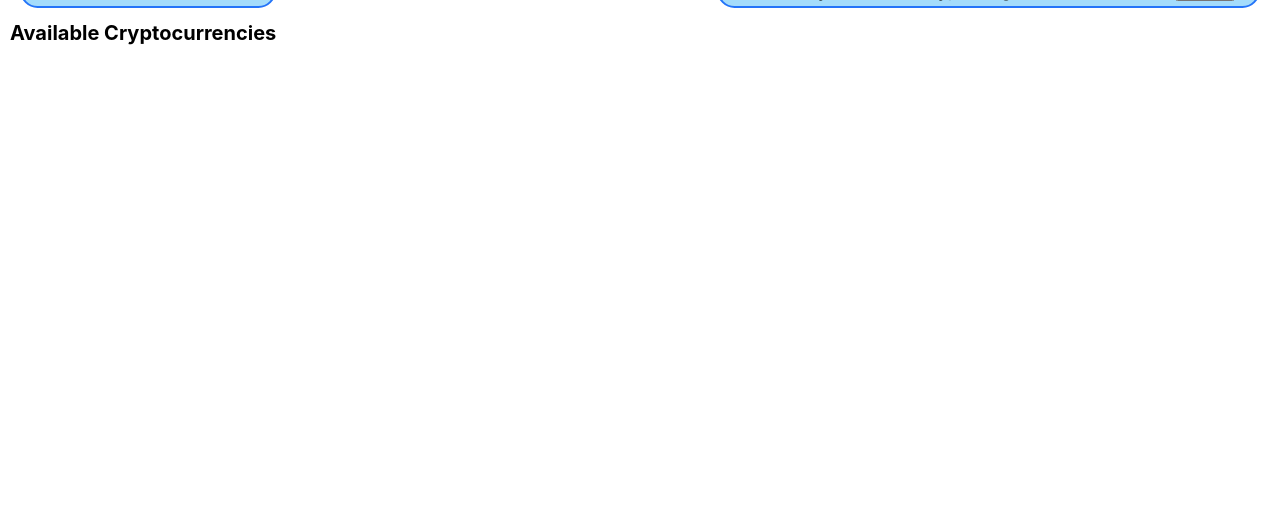
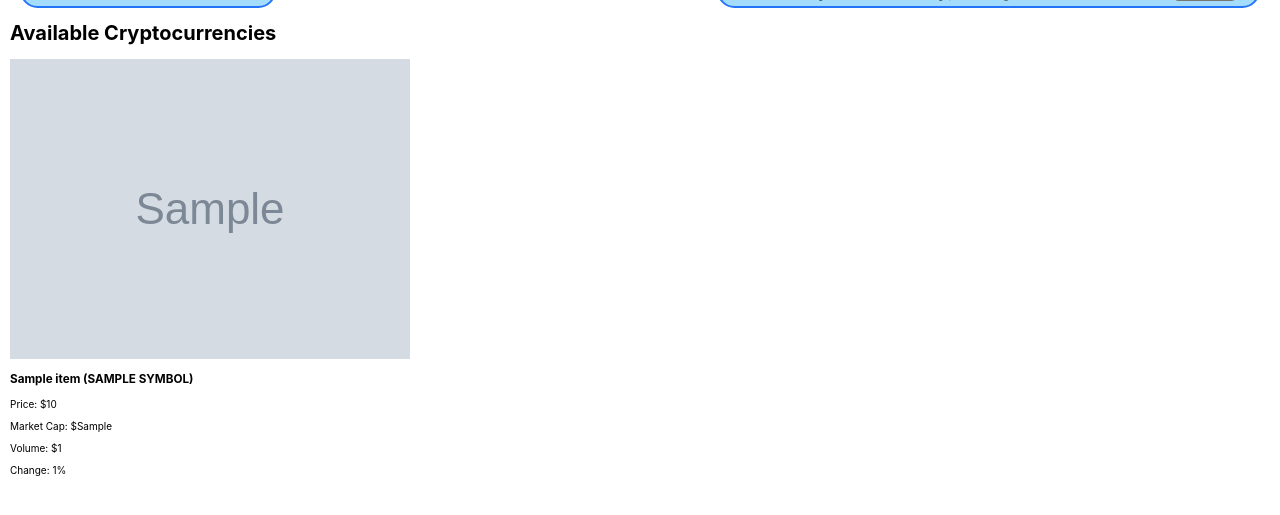
Before and after one commit to ian-ruiz21/CoinWatch, a Django app: page /coins/ in a window 1280 px wide. Shown: the part 47-562 px from the top of the page. Run offline with Django 5.2, Linux system fonts and the light colour scheme; a user stored in the database is signed in; tables that the repository leaves empty hold one stand-in row (values such as "Sample post"); grey boxes marked "Sample" are stand-in pictures; a database or web service that is not in the repository returns one stand-in record (values such as "Sample title"); data that the repository does not hold is empty.

Commit message:
Finish Coin Index page

```diff
--- a/main_app/templates/coins/coin_index.html
+++ b/main_app/templates/coins/coin_index.html
@@ -1,23 +1,18 @@
-{% extends 'base.html' %}
-{% load static %}
-{% block head %}
-<link rel="stylesheet" href=""/>
-{% endblock %}
-{% block content %}
-
-
+{% extends 'base.html' %} {% load static %} {% block head %}
+<link rel="stylesheet" href="" />
+{% endblock %} {% block content %}
 
 <div class="coin-container">
   <h1>Available Cryptocurrencies</h1>
   <div class="coin-list">
     {% for coin in coins %}
     <div class="coin-item">
-            <img src="" alt="">
-            <h3>PLAYA!!! PLAYA!!!</h3>
-            <p>Price: $</p>
-            <p>Market Cap: $</p>
-            <p>Volume: $</p>
-            <p>Change: %</p>
+      <img src="{{ coin.image_url }}" alt="{{ coin.name }}" />
+      <h3>{{ coin.name }} ({{ coin.symbol }})</h3>
+      <p>Price: ${{ coin.price }}</p>
+      <p>Market Cap: ${{ coin.market_cap }}</p>
+      <p>Volume: ${{ coin.volume }}</p>
+      <p>Change: {{ coin.change }}%</p>
     </div>
     {% endfor %}
   </div>
--- a/main_app/views.py
+++ b/main_app/views.py
@@ -15,32 +15,46 @@ def about(request):
     return render(request, "about.html")
 
 
+def fetch_coin_info():
+    # Fetch data from CoinGecko API
+    response = requests.get(
+        "https://api.coingecko.com/api/v3/coins/markets",
+        params={
+            "vs_currency": "usd",  # You can adjust this to the currency you want to track
+            "order": "market_cap_desc",
+            "per_page": 15,  # Limit to 15 coins
+            "page": 1,
+            "sparkline": False,
+        },
+    )
+
+    if response.status_code == 200:
+        data = response.json()
+
+        # Return the list of 15 coins
+        coins = []
+        for coin_data in data:
+            coins.append(
+                {
+                    "name": coin_data["name"],
+                    "symbol": coin_data["symbol"].upper(),
+                    "price": coin_data["current_price"],
+                    "market_cap": coin_data["market_cap"],
+                    "volume": coin_data["total_volume"],
+                    "change": coin_data["price_change_percentage_24h"],
+                    "image_url": coin_data["image"],
+                }
+            )
+
+        return coins
+
+    else:
+        return None
+
+
 def coin_index(request):
-    def fetch_coin_info():
-        response = requests.get("https://api.coingecko.com/api/v3/coins/categories")
-        if response.status_code == 200:
-            data = response.json()
-            name = data["name"].capitalize()
-            poke_id = data["id"]
-            xp = data["base_experience"]
-            poke_type = data["types"][0]["type"]["name"]
-            abilities = ", ".join(
-                [ability["ability"]["name"] for ability in data["abilities"]]
-            )
-            image_url = data["sprites"]["other"]["official-artwork"]["front_default"]
-            return {
-                "name": name,
-                "poke_id": poke_id,
-                "xp": xp,
-                "type": poke_type,
-                "abilities": abilities,
-                "image_url": image_url,
-            }
-
-        else:
-            return None
-
-    return render(request, "coins/coin_index.html", {'coin': fetch_coin_info})
+    coins = fetch_coin_info()  # Get coin data
+    return render(request, "coins/coin_index.html", {"coins": coins})
 
 
 def signup(request):
```
Lines whose indentation alone changed are shown as unchanged.
